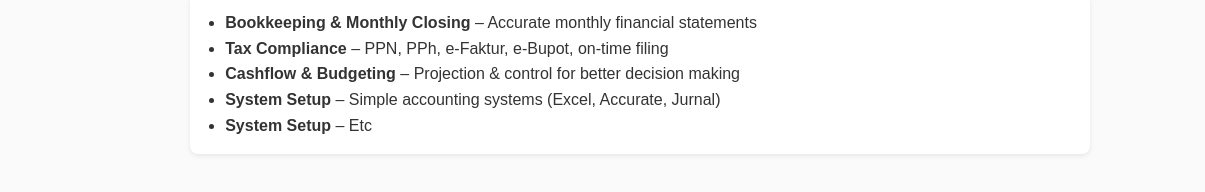
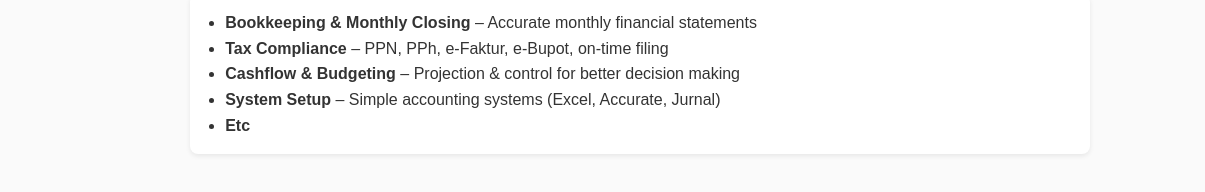
Before and after one commit to lindanexticon-cyber/porto-linda, a plain HTML site: page index.html in a window 1280 px wide. Shown: the part 608-800 px from the top of the page, 0-1205 px from the left. Drawn offline with Linux system fonts and the light colour scheme.

Commit message:
Update index.html

```diff
--- a/index.html
+++ b/index.html
@@ -77,7 +77,7 @@ margin-top: 13px;
 <li><strong>Tax Compliance</strong> – PPN, PPh, e-Faktur, e-Bupot, on-time filing</li>
 <li><strong>Cashflow & Budgeting</strong> – Projection & control for better decision making</li>
 <li><strong>System Setup</strong> – Simple accounting systems (Excel, Accurate, Jurnal)</li>
-<li><strong>System Setup</strong> – Etc
+<li><strong>Etc
 </ul>
 </div>
 </section>
```
